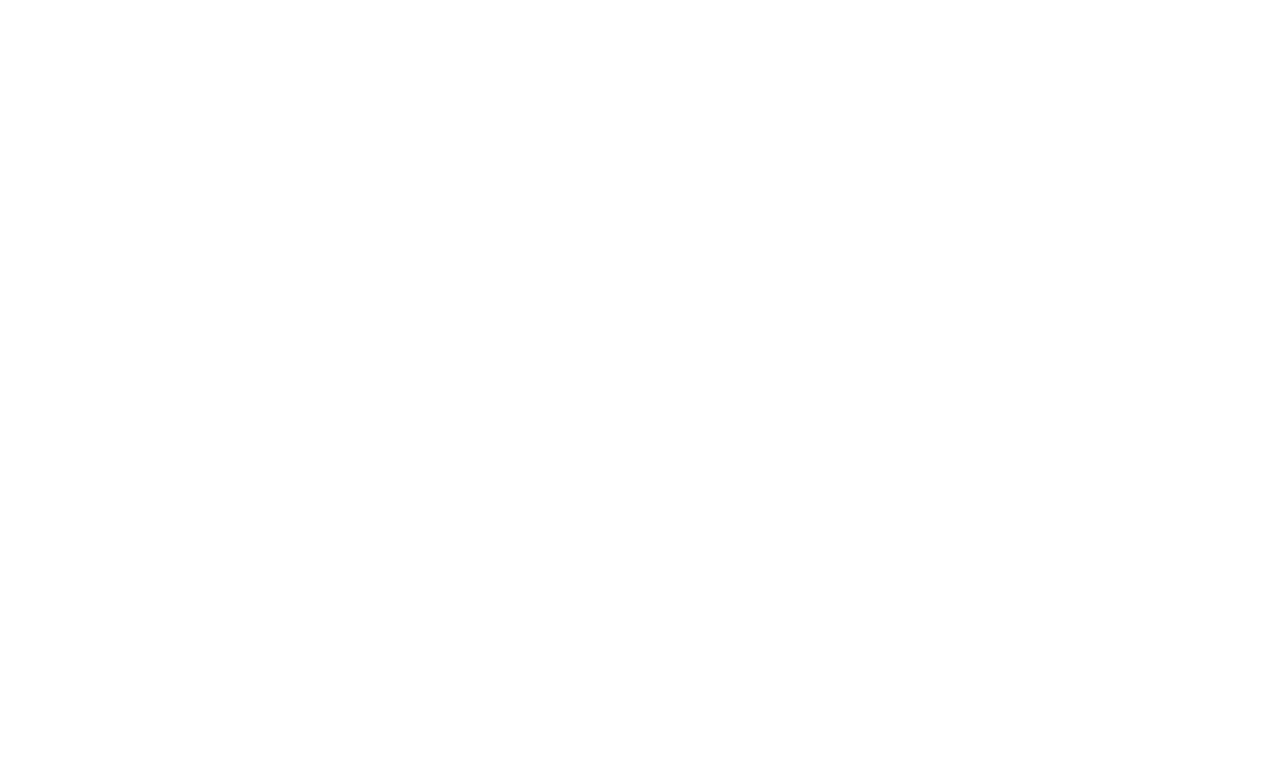
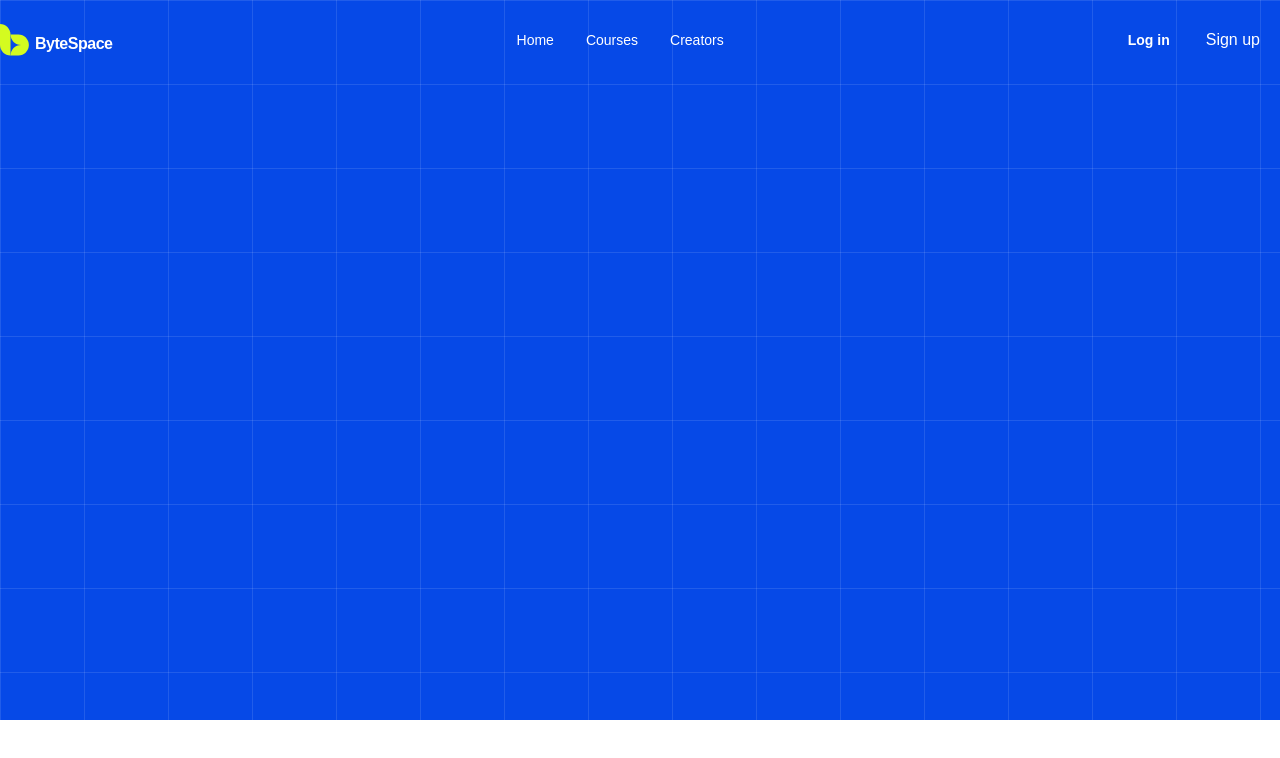
Before and after one commit to tajwararik/ByteSpace, a Next.js app: page / in a window 1280 px wide. Shown: the top 758 px of the page. Built offline with nearby package versions, Linux system fonts and the light colour scheme.

Commit message:
Create Header

```diff
--- a/app/page.tsx
+++ b/app/page.tsx
@@ -1,3 +1,9 @@
-export default function Home() {
-  return;
+import Header from "./components/Header";
+
+export default function Hero() {
+  return (
+    <section className="blue-grid relative min-h-[720px] overflow-hidden text-white">
+      <Header />
+    </section>
+  );
 }
```
